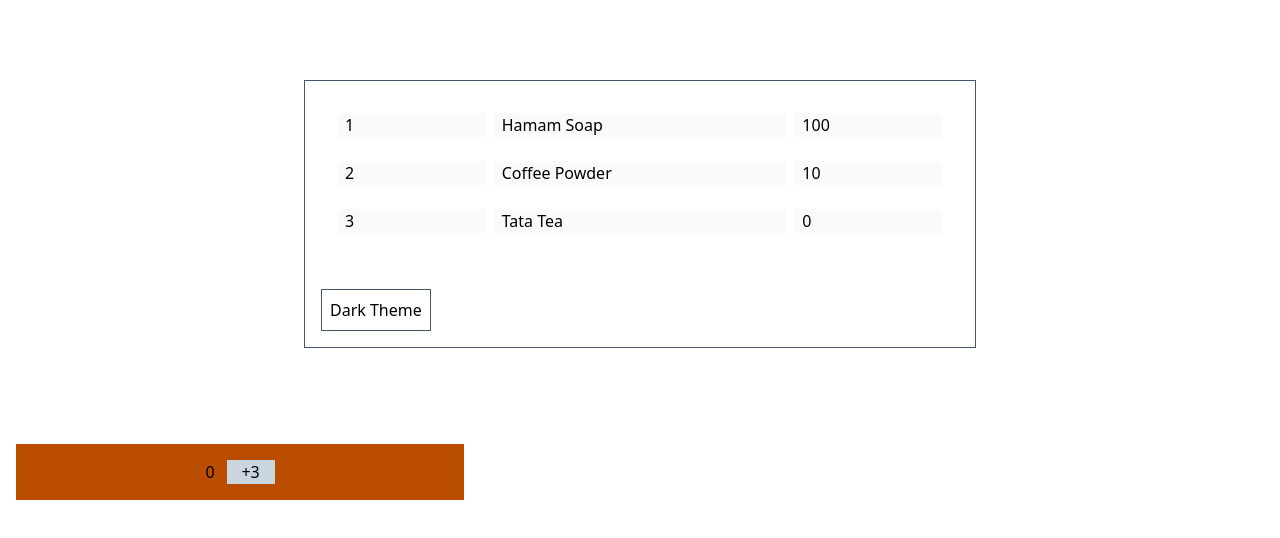
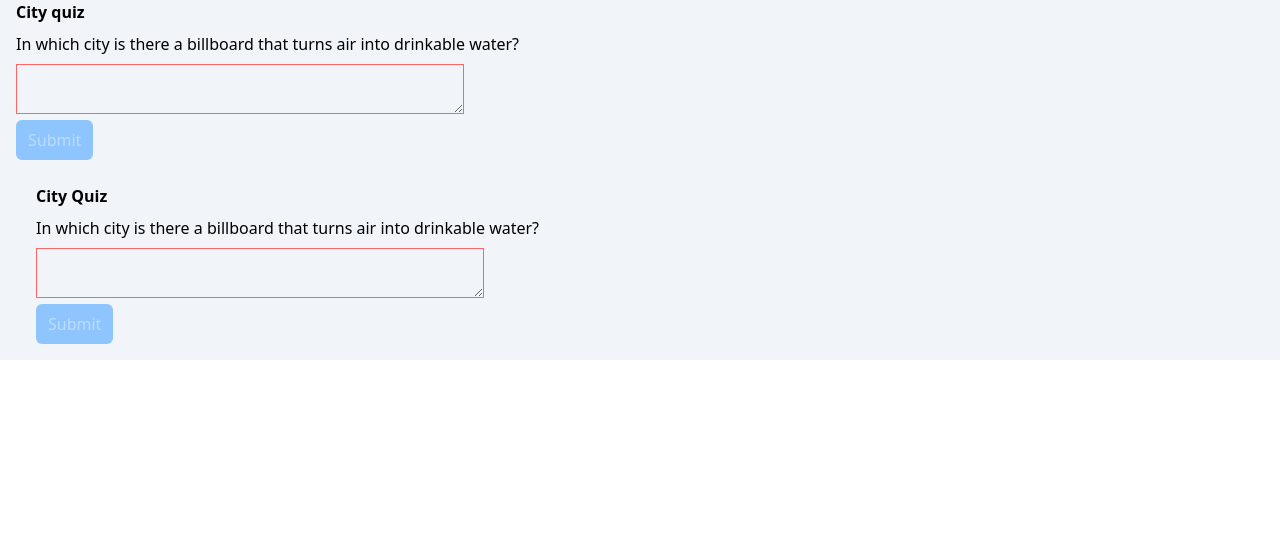
Before and after one commit to mvinothanand/react-app-vite, a React (Vite) app: page / in a window 1280 px wide. Shown: the top 538 px of the page. Built offline with nearby package versions, Linux system fonts and the light colour scheme.

Commit message:
Quiz component

```diff
--- a/src/App.jsx
+++ b/src/App.jsx
@@ -1,14 +1,18 @@
 import './index.css'
 import ProductList from './ProductList';
 import Counter from './Counter';
+import Quiz from './Quiz';
+import QuizDemo from './QuizDemo';
 
 function App() {
 
   return (
-    <>
-      <ProductList/>
-      <Counter/>
-    </>
+    <div className='grid grid-cols-1 gap-2 w-full bg-slate-100 justify-center items-center'>
+      {/* <ProductList/>
+      <Counter/> */}
+      <Quiz/>
+      <QuizDemo/>
+    </div>
   )
 }
 
--- a/src/ProductList.jsx
+++ b/src/ProductList.jsx
@@ -5,7 +5,7 @@
     const [theme, setTheme] = useState('light');
 
     return(
-        <div className="flex justify-center w-full py-20">
+        <div className="flex justify-center w-xl py-20 px-5">
             <div className={`flex flex-col gap-2 w-2xl justify-center h-full border ${theme === 'light' ? 'bg-white' : 'bg-slate-800'} border-slate-600`}>
 
                 <ul className="flex flex-col p-2 m-4 gap-2">
--- /dev/null
+++ b/src/Quiz.jsx
@@ -0,0 +1,73 @@
+import { useState } from 'react';
+
+export default function Form() {
+  const [answer, setAnswer] = useState('');
+  const [error, setError] = useState(null);
+  const [status, setStatus] = useState('typing');
+
+  if (status === 'success') {
+    return <h1>That's right!</h1>
+  }
+
+  async function handleSubmit(e) {
+    e.preventDefault();
+    setStatus('submitting');
+    try {
+      await submitForm(answer);
+      setStatus('success');
+    } catch (err) {
+      setStatus('typing');
+      setError(err);
+    }
+  }
+
+  function handleTextareaChange(e) {
+    setAnswer(e.target.value);
+  }
+
+  return (
+    <div className='pl-4'>
+      <h2 className='font-bold mb-2'>City quiz</h2>
+      <p className='my-2'>
+        In which city is there a billboard that turns air into drinkable water?
+      </p>
+      <form onSubmit={handleSubmit}>
+        <textarea
+          value={answer}
+          onChange={handleTextareaChange}
+          disabled={status === 'submitting'}
+          className='border border-red-400 rounder-sm w-md'
+        />
+        <br />
+        <button
+            disabled={
+                answer.length === 0 ||
+                status === 'submitting'
+            }
+            className='bg-blue-600/70 px-3 py-2 rounded-md disabled:bg-blue-300 disabled:text-blue-200'
+        >
+          Submit
+        </button>
+        {error !== null &&
+          <p className="Error">
+            {error.message}
+          </p>
+        }
+      </form>
+    </div>
+  );
+}
+
+function submitForm(answer) {
+  // Pretend it's hitting the network.
+  return new Promise((resolve, reject) => {
+    setTimeout(() => {
+      let shouldError = answer.toLowerCase() !== 'lima'
+      if (shouldError) {
+        reject(new Error('Good guess but a wrong answer. Try again!'));
+      } else {
+        resolve();
+      }
+    }, 1500);
+  });
+}
--- /dev/null
+++ b/src/QuizDemo.jsx
@@ -0,0 +1,68 @@
+import { useState } from 'react';
+
+export default function QuizDemo() {
+    const [status, setStatus] = useState('initial');
+    const [answer, setAnswer] = useState('');
+    const [error, setError] = useState(null);
+
+    async function handleSubmit(e) {
+        console.log(answer);
+        e.preventDefault();
+        setStatus('submitting');
+        try {
+          await submitForm(answer);
+          setStatus('success');
+        } catch (err) {
+          setStatus('typing');
+          setError(err);
+        }
+      }
+
+    if (status === 'success') {
+        return <h1 className='m-4 font-bold'>Correct answer!</h1>
+    }
+
+    return(
+        <div className='pl-5 m-4'>
+            <h1 className='font-bold mb-2'>City Quiz</h1>
+            <p className='my-2'>
+                In which city is there a billboard that turns air into drinkable water?
+            </p>
+            <form onSubmit={handleSubmit}>
+                <textarea
+                    className='border border-red-400 rounder-sm w-md'
+                    value={answer}
+                    onChange={(e) => setAnswer(e.target.value)}
+                >
+                </textarea>
+                <br />
+                <button
+                    disabled={ answer.length === 0 || status === 'submitting'}
+                    className='bg-blue-600/70 px-3 py-2 rounded-md disabled:bg-blue-300 disabled:text-blue-200'
+                >
+                    Submit
+                </button>
+                {error !== null &&
+                    <p className="Error">
+                        {error.message}
+                    </p>
+                }
+            </form>
+        </div>
+    )
+}
+
+function submitForm(answer) {
+    // Pretend it's hitting the network.
+    console.log(`submitForm: ${answer}`);
+    return new Promise((resolve, reject) => {
+      setTimeout(() => {
+        let shouldError = answer.toLowerCase() !== 'lima'
+        if (shouldError) {
+          reject(new Error('Good guess but a wrong answer. Try again!'));
+        } else {
+          resolve();
+        }
+      }, 1500);
+    });
+  }
```
